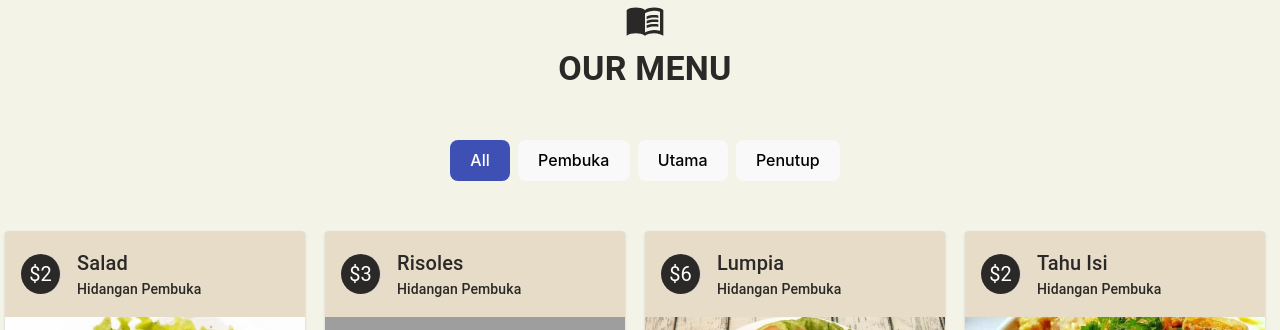
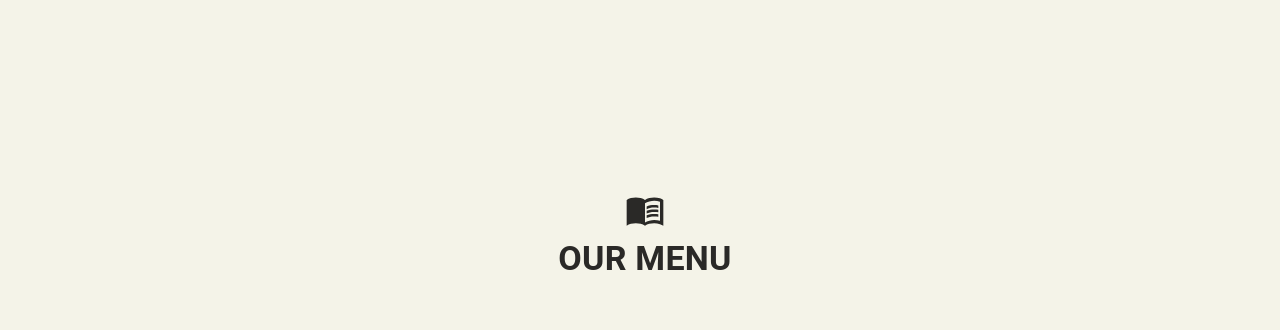
Before and after one commit to adinghabsyi/Project-Resto-React, a React (Vite) app: page / in a window 1280 px wide. Shown: the part 1382-1712 px from the top of the page. Built offline with nearby package versions, Linux system fonts and the light colour scheme; grey boxes are pictures that could not be loaded.

Commit message:
Fix scroll

```diff
--- a/src/App.css
+++ b/src/App.css
@@ -5,13 +5,14 @@
 }
 
 .about-section {
-    margin-top: 100px;
+    padding-top: 120px;
     margin-bottom: 50px;
 }
 
 .about-content {
     display: flex;
     justify-content: center;
+    margin-bottom: 50px;
 }
 
 .about-img {
@@ -22,6 +23,10 @@
     text-align: center;
     padding: 17px;
     margin-bottom: 50px
+}
+
+#menu {
+    padding-top: 120px;
 }
 
 .menu-buttons {
@@ -48,11 +53,12 @@ button.active {
     flex-wrap: wrap;
     justify-content: center;
     margin: 0 auto;
-    margin-bottom: 45px;
+    padding-bottom: 45px;
+    padding-top: 20px;
 }
 
 .card-content {
-    margin-top: 30px;
+    padding-top: 30px;
     padding-right: 20px;
 }
 
--- a/src/App.jsx
+++ b/src/App.jsx
@@ -47,7 +47,7 @@ function App() {
         activeCategory={activeCategory}
       />
 
-      <div className="card-section" id="menu">
+      <div className="card-section">
         <MenuList menu={filterMenuByCategory(activeCategory)} />
       </div>
 
--- a/src/Components/About.jsx
+++ b/src/Components/About.jsx
@@ -53,8 +53,8 @@ export default function About() {
           <CardMedia
             component="img"
             height="200"
-            image="./src/assets/restoran-1.jpg" // Ganti dengan path gambar yang sesuai
-            alt="Image Description" // Ganti dengan deskripsi gambar yang sesuai
+            image="./src/assets/restoran-1.jpg"
+            alt="Image Description"
           />
           <CardContent>
             <Typography
@@ -70,8 +70,8 @@ export default function About() {
           <CardMedia
             component="img"
             height="200"
-            image="./src/assets/restoran-2.jpeg" // Ganti dengan path gambar yang sesuai
-            alt="Image Description" // Ganti dengan deskripsi gambar yang sesuai
+            image="./src/assets/restoran-2.jpeg"
+            alt="Image Description"
           />
           <CardContent>
             <Typography
@@ -87,8 +87,8 @@ export default function About() {
           <CardMedia
             component="img"
             height="200"
-            image="./src/assets/restoran-3.jpg" // Ganti dengan path gambar yang sesuai
-            alt="Image Description" // Ganti dengan deskripsi gambar yang sesuai
+            image="./src/assets/restoran-3.jpg"
+            alt="Image Description"
           />
           <CardContent>
             <Typography
@@ -102,6 +102,7 @@ export default function About() {
         </div>
       </div>
 
+      <div id="menu">
         <Stack alignItems="center">
           <MenuBookSharpIcon
             sx={{
@@ -123,5 +124,6 @@ export default function About() {
           OUR MENU
         </Typography>
       </div>
+    </div>
   );
 }
--- a/src/SCSS/main.scss
+++ b/src/SCSS/main.scss
@@ -2,5 +2,5 @@ $primary-color: rgb(70, 56, 56);
 
 body {
   background-color: #f4f3e8;
-  padding: 0 px;
+  padding: 0;
 }
```
Lines whose indentation alone changed are shown as unchanged.
